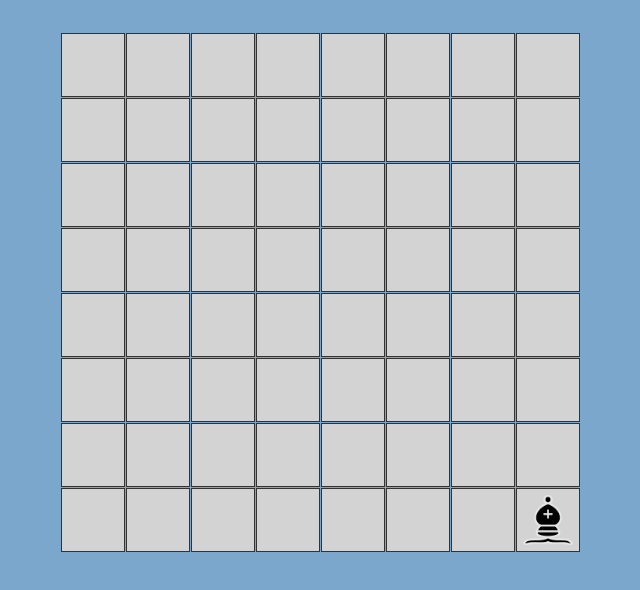
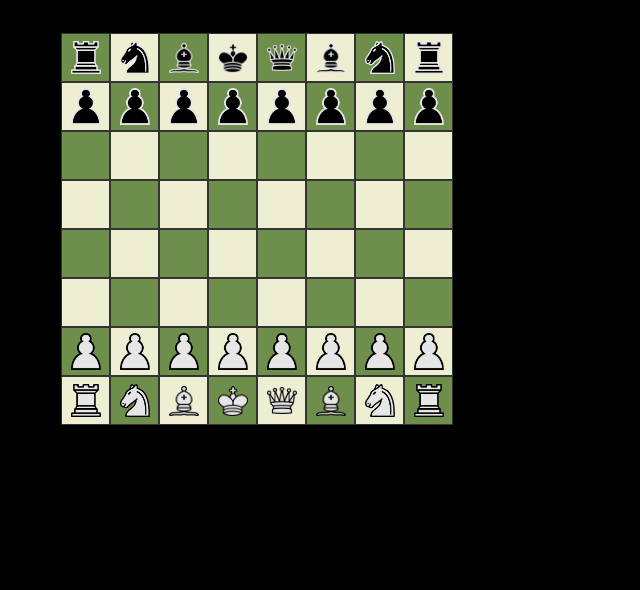
Before and after one commit to MehdiAliQoli/newWayChess, a plain HTML site: page index.html in a window 1280 px wide. Shown: the whole page, without its empty margins (326-966 px from the left). Drawn offline with Linux system fonts and the light colour scheme.

Commit message:
Done with the UI

```diff
--- /dev/null
+++ b/UI.js
@@ -0,0 +1,122 @@
+//import {board} from "./logic.js";
+
+const b_q = document.createElement("img");
+b_q.src = "/Pieces/b_queen_png_128px.png";
+b_q.id = "piece";
+const b_k = document.createElement("img");
+b_k.src = "/Pieces/b_king_png_128px.png";
+b_k.id = "piece";
+
+const w_q = document.createElement("img");
+w_q.src = "/Pieces/w_queen_png_128px.png";
+w_q.id = "piece";
+const w_k = document.createElement("img");
+w_k.src = "/Pieces/w_king_png_128px.png";
+w_k.id = "piece";
+
+const Board_class = document.getElementById("Board_class");
+// Drawing the black pieces
+function b_drawpawn(file) {
+  const b_p = document.createElement("img");
+  b_p.src = "/Pieces/b_pawn_png_128px.png";
+  b_p.id = "piece";
+  file.appendChild(b_p);
+}
+function b_drawknight(file) {
+  const b_r = document.createElement("img");
+  b_r.src = "/Pieces/b_rook_png_128px.png";
+  b_r.id = "piece";
+  file.appendChild(b_r);
+}
+function b_drawrook(file) {
+  const b_r = document.createElement("img");
+  b_r.src = "/Pieces/b_rook_png_128px.png";
+  b_r.id = "piece";
+  file.appendChild(b_r);
+}
+function b_drawknight(file) {
+  const b_n = document.createElement("img");
+  b_n.src = "/Pieces/b_knight_png_128px.png";
+  b_n.id = "piece";
+  file.appendChild(b_n);
+}
+function b_drawbishop(file) {
+  const b_b = document.createElement("img");
+  b_b.src = "/Pieces/b_bishop_png_128px.png";
+  b_b.id = "piece";
+  file.appendChild(b_b);
+}
+
+//drawing while pieces
+
+function w_drawpawn(file) {
+  const w_p = document.createElement("img");
+  w_p.src = "/Pieces/w_pawn_png_128px.png";
+  w_p.id = "piece";
+  file.appendChild(w_p);
+}
+function w_drawknight(file) {
+  const w_r = document.createElement("img");
+  w_r.src = "/Pieces/w_rook_png_128px.png";
+  w_r.id = "piece";
+  file.appendChild(w_r);
+}
+function w_drawrook(file) {
+  const w_r = document.createElement("img");
+  w_r.src = "/Pieces/w_rook_png_128px.png";
+  w_r.id = "piece";
+  file.appendChild(w_r);
+}
+function w_drawknight(file) {
+  const w_n = document.createElement("img");
+  w_n.src = "/Pieces/w_knight_png_128px.png";
+  w_n.id = "piece";
+  file.appendChild(w_n);
+}
+function w_drawbishop(file) {
+  const w_b = document.createElement("img");
+  w_b.src = "/Pieces/w_bishop_png_128px.png";
+  w_b.id = "piece";
+  file.appendChild(w_b);
+}
+
+for (let i = 0; i < 8; i++) {
+  for (let j = 0; j < 8; j++) {
+    const file = document.createElement("div");
+    file.classList.add("file");
+    Board_class.appendChild(file);
+    if((i+j)%2==0){
+        file.style.background = "rgb(109, 143, 75)";
+    }
+    else{
+        file.style.background = "rgb(238, 238, 210)";
+    }
+
+    if (window.board[i][j] === -1) {
+      b_drawpawn(file);
+    } else if (window.board[i][j] === -2) {
+      b_drawrook(file);
+    } else if (window.board[i][j] === -3) {
+      b_drawknight(file);
+    } else if (window.board[i][j] === -4) {
+      b_drawbishop(file);
+    } else if (window.board[i][j] === -5) {
+      file.appendChild(b_q);
+    } else if (window.board[i][j] === -6) {
+      file.appendChild(b_k);
+    }
+    if (window.board[i][j] === 1) {
+      w_drawpawn(file);
+    } else if (window.board[i][j] === 2) {
+      w_drawrook(file);
+    } else if (window.board[i][j] === 3) {
+      w_drawknight(file);
+    } else if (window.board[i][j] === 4) {
+      w_drawbishop(file);
+    } else if (window.board[i][j] === 5) {
+      file.appendChild(w_q);
+    } else if (window.board[i][j] === 6) {
+      file.appendChild(w_k);
+    }
+  }
+}
--- a/app.js
+++ /dev/null
@@ -1,19 +0,0 @@
-const box = document.getElementById('board');
-const image = document.createElement('img');
- image.src = "/Pieces/b_bishop_png_128px.png"
- image.style.height = "50px";
-for(let i=0; i<8; i++){
-    for(let j=0; j<8; j++){
-
-        const cell = document.createElement('div')
-        cell.classList.add('cell');
-        box.appendChild(cell);
-        cell.appendChild(image)
-        cell.addEventListener('click', () => {
-            cell.classList.toggle('active');
-        });
-
-
-
-    }
-}
--- a/index.html
+++ b/index.html
@@ -7,8 +7,9 @@
     <link rel="stylesheet" href="/style.css">
 </head>
 <body>
-    <div id="board"></div>
+    <div id="Board_class"></div>
 
 </body>
-<script src="app.js"></script>
+<script src="logic.js"></script>
+<script src="UI.js"></script>
 </html>
--- /dev/null
+++ b/logic.js
@@ -0,0 +1,21 @@
+window.board = [
+                    [-2,-3,-4,-6,-5,-4,-3,-2],
+                    [-1,-1,-1,-1,-1,-1,-1,-1],
+                     [0,0,0,0,0,0,0,0],
+                     [0,0,0,0,0,0,0,0],
+                     [0,0,0,0,0,0,0,0],
+                     [0,0,0,0,0,0,0,0],
+                    [1,1,1,1,1,1,1,1],
+                    [2,3,4,6,5,4,3,2]
+];
+let LegalMoveBoard= [
+                    [0,0,0,0,0,0,0,0],
+                     [0,0,0,0,0,0,0,0],
+                     [0,0,0,0,0,0,0,0],
+                     [0,0,0,0,0,0,0,0],
+                     [0,0,0,0,0,0,0,0],
+                     [0,0,0,0,0,0,0,0],
+                     [0,0,0,0,0,0,0,0],
+                     [0,0,0,0,0,0,0,0]
+
+];
--- a/style.css
+++ b/style.css
@@ -1,9 +1,9 @@
-body{
+body {
   padding: none;
   border: none;
-    background-color: rgb(123, 167, 205);
+  background-color: black;
 }
-.cell{
+.file {
   background-color: lightgray;
   border: 0.1px solid #333;
   display: flex;
@@ -11,17 +11,21 @@ body{
   justify-content: center;
   font-size: 14px;
 }
-.active{
+.active {
   background-color: green;
 }
 
-#board {
+#Board_class {
   align-content: center;
   padding-left: 30%;
   padding-top: 2%;
   display: grid;
-            grid-template-columns: repeat(8, 64px);
-            grid-template-rows: repeat(8, 64px);
-            gap: 1px; /* space between cells */
+  grid-template-columns: repeat(8, 49px);
+  grid-template-rows: repeat(8, 49px);
 
 }
+#piece{
+  width: 30px;      /* shrink width */
+    height: auto;
+
+}
```
Lines whose indentation alone changed are shown as unchanged.
